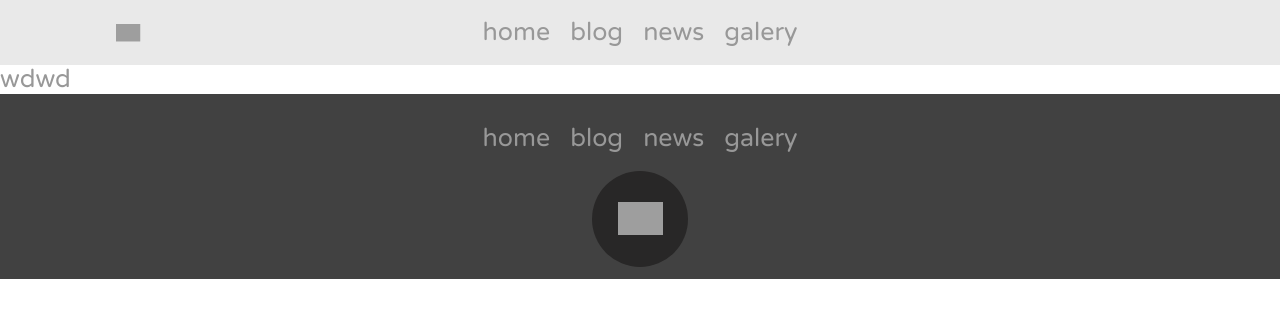
After one commit to coffeehoock/symfony, a Symfony app: template templates/Global.html.twig in a window 1280 px wide. The commit adds this page. Shown: the top 318 px of the page. Run offline with Twig, Linux system fonts and the light colour scheme; the template is opened without the code that fills it, so the values that code supplies are empty; some libraries are stand-ins or nearby versions; grey boxes are pictures that could not be loaded.

Commit message:
"18-05-02 20:55:37"

```diff
--- a/public/css/style.css
+++ b/public/css/style.css
@@ -12,23 +12,39 @@ body{
     color: #989898;
     font-size: 25px;
 }
+.container {
+    width: 100%;
+    margin: 0 auto;
+    position: relative;
+    overflow: hidden;
+    padding-top: 65px;
+}
 header,
 footer{
     width: 100%;
-    height: 65px;
+    /*height: 65px;*/
     display: flex;
-    flex-direction: row;
+    /*flex-direction: row;*/
     justify-content: center;
     align-items: center;
 }
 header{
-    background: #bfbfbf26;
+    background: #e8e8e8f0;
     position: fixed;
+    height: 65px;
+    flex-direction: row;
+    top: 0;  /* position the top  edge of the element at the middle of the parent */
+    left: 50%; /* position the left edge of the element at the middle of the parent */
+    transform: translate(-50%, 0)
+
 }
 footer{
     background: #414141;
-    position: absolute;
+    /*position: absolute;*/
     bottom: 0px;
+    height: auto;
+    padding: 30px 0;
+    flex-direction: column;
 }
 header div,
 footer div{
@@ -43,3 +59,32 @@ footer div a:hover{
     color: #da5b5bde;
     transition: color .3s;
 }
+#global-logo{
+    position: absolute;
+    top: 50%;  /* position the top  edge of the element at the middle of the parent */
+    left: 10%; /* position the left edge of the element at the middle of the parent */
+    transform: translate(-50%, -50%)
+}
+#global-logo img{
+    width: 25px;
+    height: auto;
+}
+#global-logo_footer{
+    position: relative;
+    top: 18px;
+    background: #282727;
+    border-radius: 3663px;
+    padding: 48px;
+    width: 80px;
+    height: 80px;
+}
+#global-logo_footer img{
+    /*padding-top: 100px;*/
+    width: 45px;
+    height: auto;
+}
+.centred{
+    display: flex;
+    justify-content: center;
+    align-items: center;
+}
--- a/templates/Global.twig
+++ b/templates/Global.html.twig
@@ -15,20 +15,26 @@
     {% endblock %}
 </head>
 <body>
-{% block body %}
-    {% include 'header.twig' %}
+<div class="container">
+    {% block body %}
+        {% include 'header.html.twig' %}
 
-    {% block content %}{% endblock %}
+        {% block content %}
+            <div>
 
-    {% include 'footer.twig' %}
-{% endblock %}
+            wdwd
 
+            </div>
+        {% endblock %}
 
-{% block JS %}
-        <script src="https://ajax.googleapis.com/ajax/libs/jquery/3.3.1/jquery.min.js"></script>
-        <script src="{{ asset('js/main.js') }}"></script>
-{% endblock %}
+        {% include 'footer.html.twig' %}
+    {% endblock %}
+</div>{#container#}
 
+    {% block JS %}
+            <script src="https://ajax.googleapis.com/ajax/libs/jquery/3.3.1/jquery.min.js"></script>
+            <script src="{{ asset('js/main.js') }}"></script>
+    {% endblock %}
 </body>
 </html>
 {#{{ dump() }}#}
--- /dev/null
+++ b/templates/footer.html.twig
@@ -0,0 +1,11 @@
+{% extends 'header.html.twig' %}
+{% block globalInclude %}
+    <footer>
+        {% block menu %}
+            {{ parent() }}
+        {% endblock %}
+        <div id="global-logo_footer" class="centred">
+            <img src="http://detectfire.info/public/frontend/img/fire.png" alt="">
+        </div>
+    </footer>
+{% endblock %}
--- a/templates/header.twig
+++ b/templates/header.html.twig
@@ -1,13 +1,14 @@
 {% block globalInclude %}
 <header>
-    <div id="global-logo">
-        <img src="" alt="">
+    <div id="global-logo" class="centred">
+        <img src="http://detectfire.info/public/frontend/img/fire.png" alt="">
     </div>
     {% block menu %}
         <div>
             <a href="">home</a>
             <a href="">blog</a>
             <a href="">news</a>
+            <a href="">galery</a>
         </div>
     {% endblock %}
 </header>
```
Also changed, not shown: src/Controller/TController.php (added, +19 -0 lines), templates/footer.twig (deleted, +0 -8 lines).
